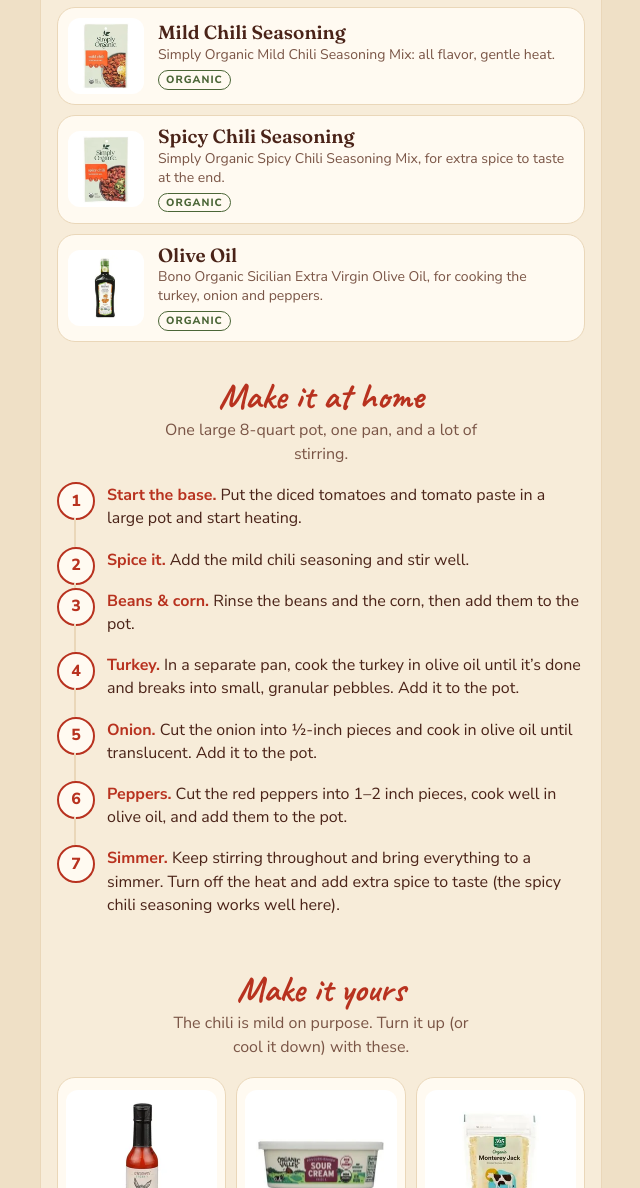
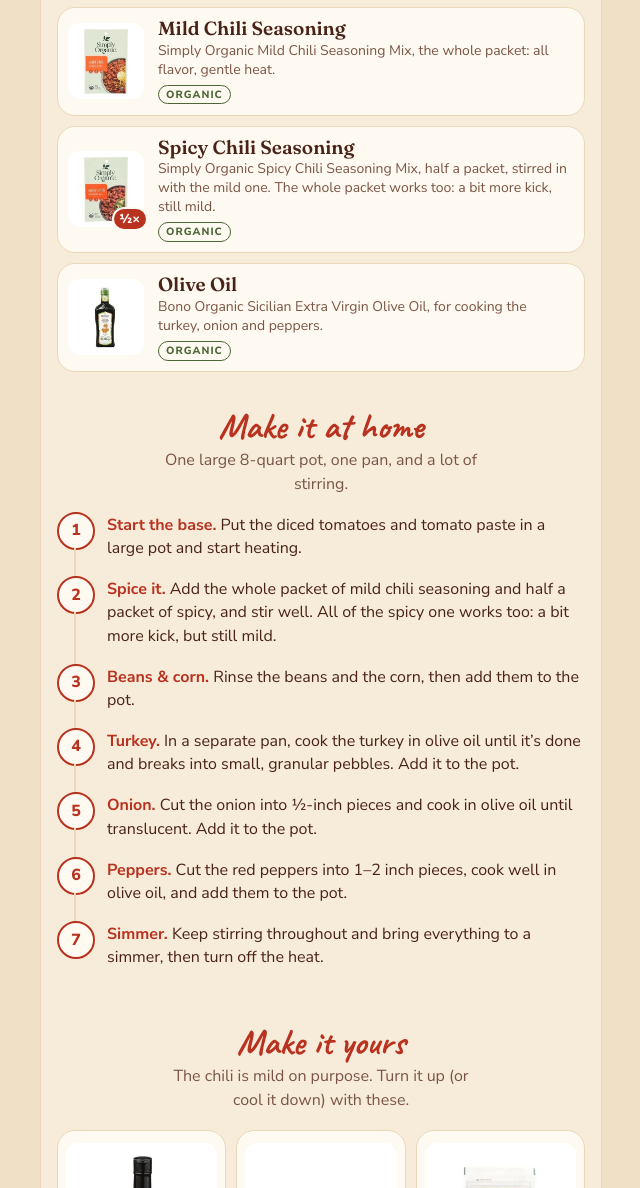
Before and after one commit to klaushofrichter/www-klaushofrichter, a website: page sites/chili/index.html in a window 1280 px wide. Shown: the part 1901-3089 px from the top of the page, without its empty margins (319-959 px from the left). Drawn offline with Linux system fonts and the light colour scheme.

Commit message:
chili: seasoning goes in while cooking (mild + half spicy)
Co-Authored-By: Claude Opus 5.5 <noreply@anthropic.com>

```diff
--- a/sites/chili/index.html
+++ b/sites/chili/index.html
@@ -192,11 +192,11 @@
       </li>
       <li class="ing">
         <div class="pic"><img src="img/mild-chili-seasoning.webp" width="177" height="260" alt="Simply Organic Mild Chili Seasoning Mix packet" loading="lazy"></div>
-        <div><h3>Mild Chili Seasoning</h3><p>Simply Organic Mild Chili Seasoning Mix: all flavor, gentle heat.</p><span class="org">Organic</span></div>
+        <div><h3>Mild Chili Seasoning</h3><p>Simply Organic Mild Chili Seasoning Mix, the whole packet: all flavor, gentle heat.</p><span class="org">Organic</span></div>
       </li>
       <li class="ing">
-        <div class="pic"><img src="img/spicy-chili-seasoning.webp" width="176" height="260" alt="Simply Organic Spicy Chili Seasoning Mix packet" loading="lazy"></div>
-        <div><h3>Spicy Chili Seasoning</h3><p>Simply Organic Spicy Chili Seasoning Mix, for extra spice to taste at the end.</p><span class="org">Organic</span></div>
+        <div class="pic"><img src="img/spicy-chili-seasoning.webp" width="176" height="260" alt="Simply Organic Spicy Chili Seasoning Mix packet" loading="lazy"><span class="qty" aria-label="half a packet">½×</span></div>
+        <div><h3>Spicy Chili Seasoning</h3><p>Simply Organic Spicy Chili Seasoning Mix, half a packet, stirred in with the mild one. The whole packet works too: a bit more kick, still mild.</p><span class="org">Organic</span></div>
       </li>
       <li class="ing">
         <div class="pic"><img src="img/olive-oil.webp" width="260" height="260" alt="Bono Organic Sicilian Extra Virgin Olive Oil bottle" loading="lazy"></div>
@@ -210,12 +210,12 @@
     <p class="lead">One large 8-quart pot, one pan, and a lot of stirring.</p>
     <ol class="recipe">
       <li><b>Start the base.</b> Put the diced tomatoes and tomato paste in a large pot and start heating.</li>
-      <li><b>Spice it.</b> Add the mild chili seasoning and stir well.</li>
+      <li><b>Spice it.</b> Add the whole packet of mild chili seasoning and half a packet of spicy, and stir well. All of the spicy one works too: a bit more kick, but still mild.</li>
       <li><b>Beans &amp; corn.</b> Rinse the beans and the corn, then add them to the pot.</li>
       <li><b>Turkey.</b> In a separate pan, cook the turkey in olive oil until it’s done and breaks into small, granular pebbles. Add it to the pot.</li>
       <li><b>Onion.</b> Cut the onion into ½-inch pieces and cook in olive oil until translucent. Add it to the pot.</li>
       <li><b>Peppers.</b> Cut the red peppers into 1–2 inch pieces, cook well in olive oil, and add them to the pot.</li>
-      <li><b>Simmer.</b> Keep stirring throughout and bring everything to a simmer. Turn off the heat and add extra spice to taste (the spicy chili seasoning works well here).</li>
+      <li><b>Simmer.</b> Keep stirring throughout and bring everything to a simmer, then turn off the heat.</li>
     </ol>
   </section>
 
```
Also changed, not shown: CHANGELOG.md.
